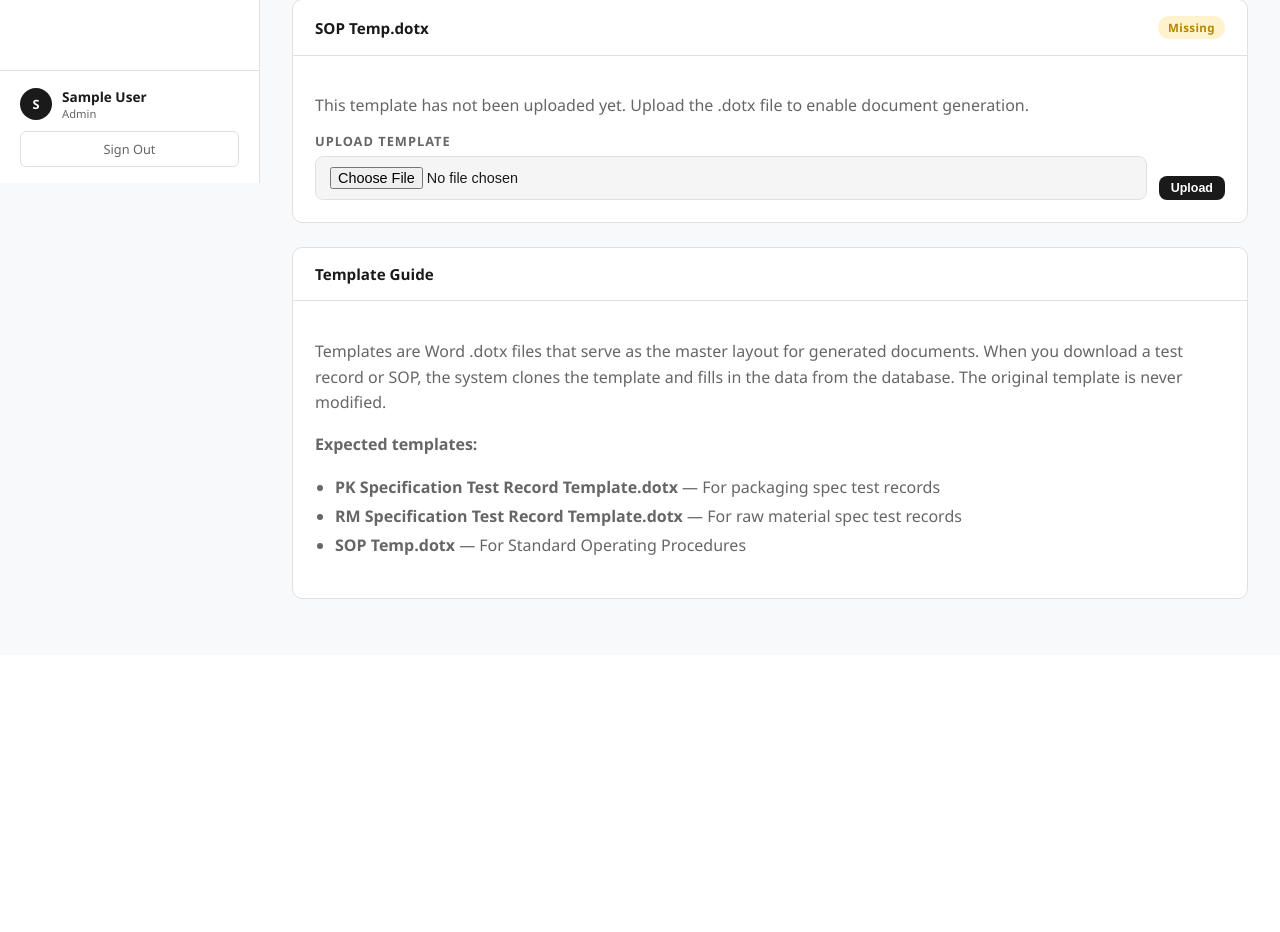
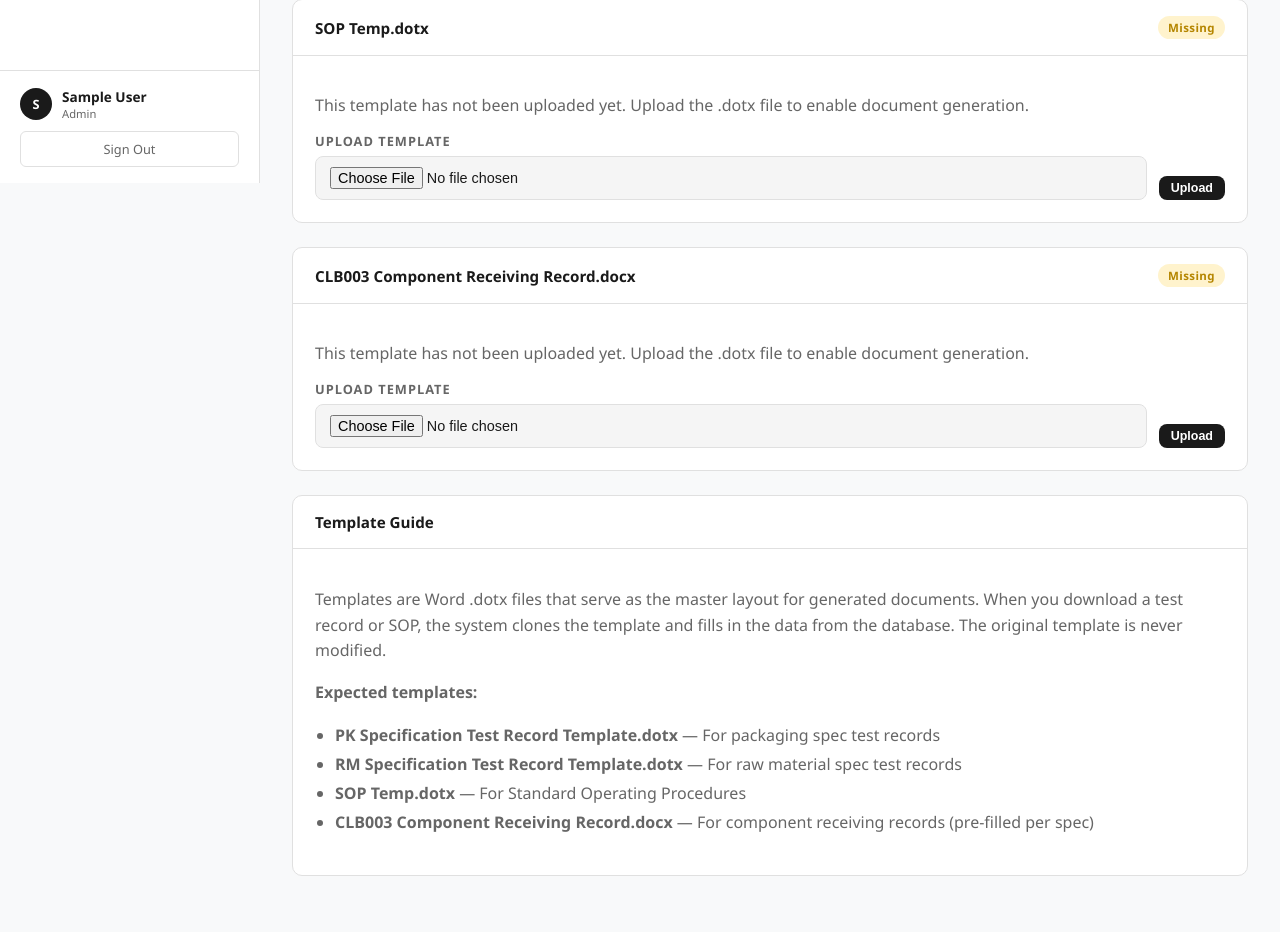
Before and after one commit to zingerclub13/club13-gmp-toolkit, a Flask app: page /settings/templates in a window 1280 px wide. Shown: the part 617-1549 px from the top of the page. Before the commit the page ends 1216 px from the top, so only its background shows below. Run offline with Flask 3, Linux system fonts and the light colour scheme; the visitor is signed in with stand-in values (Sample User, id 1).

Commit message:
Add Component Receiving Record (CLB003) generation from PK/RM spec detail pages

```diff
--- a/app.py
+++ b/app.py
@@ -504,11 +504,12 @@ def pk_spec_detail(spec_id):
         "SELECT * FROM pk_test_parameters WHERE spec_id = ? ORDER BY sort_order", (spec_id,)
     ).fetchall()
     has_template = os.path.exists(os.path.join(TEMPLATE_DIR, "PK Specification Test Record Template.dotx"))
+    has_crr_template = os.path.exists(os.path.join(TEMPLATE_DIR, "CLB003 Component Receiving Record.docx"))
     attachments = db.execute(
         "SELECT a.*, u.full_name as uploader_name FROM spec_attachments a LEFT JOIN users u ON a.uploaded_by = u.id WHERE a.spec_type = 'pk' AND a.spec_id = ? ORDER BY a.created_at",
         (spec_id,),
     ).fetchall()
-    return render_template("packaging_spec_detail.html", spec=spec, parameters=parameters, has_template=has_template, attachments=attachments)
+    return render_template("packaging_spec_detail.html", spec=spec, parameters=parameters, has_template=has_template, has_crr_template=has_crr_template, attachments=attachments)
 
 
 @app.route("/packaging-specs/<int:spec_id>/delete", methods=["POST"])
@@ -544,6 +545,29 @@ def pk_spec_download(spec_id):
     db.execute(
         "INSERT INTO document_log (doc_type, doc_id, action, filename, user_id) VALUES (?, ?, ?, ?, ?)",
         ("pk_spec", spec_id, "download", filename, session["user_id"]),
+    )
+    db.commit()
+    return send_file(output_path, as_attachment=True, download_name=filename)
+
+
+@app.route("/packaging-specs/<int:spec_id>/receiving-record")
+@login_required
+def pk_receiving_record(spec_id):
+    from doc_generator import generate_receiving_record
+    db = get_db()
+    spec = db.execute("SELECT * FROM packaging_specs WHERE id = ?", (spec_id,)).fetchone()
+    if not spec:
+        flash("Specification not found.", "danger")
+        return redirect(url_for("pk_specs_list"))
+    template_path = os.path.join(TEMPLATE_DIR, "CLB003 Component Receiving Record.docx")
+    if not os.path.exists(template_path):
+        flash("Receiving record template not uploaded. Go to Settings > Templates.", "danger")
+        return redirect(url_for("pk_spec_detail", spec_id=spec_id))
+    output_path = generate_receiving_record(template_path, spec, "pk")
+    filename = f"PK-{spec['spec_number']}-Receiving-Record.docx"
+    db.execute(
+        "INSERT INTO document_log (doc_type, doc_id, action, filename, user_id) VALUES (?, ?, ?, ?, ?)",
+        ("pk_receiving", spec_id, "download", filename, session["user_id"]),
     )
     db.commit()
     return send_file(output_path, as_attachment=True, download_name=filename)
@@ -671,11 +695,12 @@ def rm_spec_detail(spec_id):
         "SELECT * FROM rm_test_parameters WHERE spec_id = ? ORDER BY sort_order", (spec_id,)
     ).fetchall()
     has_template = os.path.exists(os.path.join(TEMPLATE_DIR, "RM Specification Test Record Template.dotx"))
+    has_crr_template = os.path.exists(os.path.join(TEMPLATE_DIR, "CLB003 Component Receiving Record.docx"))
     attachments = db.execute(
         "SELECT a.*, u.full_name as uploader_name FROM spec_attachments a LEFT JOIN users u ON a.uploaded_by = u.id WHERE a.spec_type = 'rm' AND a.spec_id = ? ORDER BY a.created_at",
         (spec_id,),
     ).fetchall()
-    return render_template("raw_material_spec_detail.html", spec=spec, parameters=parameters, has_template=has_template, attachments=attachments)
+    return render_template("raw_material_spec_detail.html", spec=spec, parameters=parameters, has_template=has_template, has_crr_template=has_crr_template, attachments=attachments)
 
 
 @app.route("/raw-material-specs/<int:spec_id>/delete", methods=["POST"])
@@ -716,6 +741,29 @@ def rm_spec_download(spec_id):
     db.execute(
         "INSERT INTO document_log (doc_type, doc_id, action, filename, user_id) VALUES (?, ?, ?, ?, ?)",
         ("rm_spec", spec_id, "download", filename, session["user_id"]),
+    )
+    db.commit()
+    return send_file(output_path, as_attachment=True, download_name=filename)
+
+
+@app.route("/raw-material-specs/<int:spec_id>/receiving-record")
+@login_required
+def rm_receiving_record(spec_id):
+    from doc_generator import generate_receiving_record
+    db = get_db()
+    spec = db.execute("SELECT * FROM raw_material_specs WHERE id = ?", (spec_id,)).fetchone()
+    if not spec:
+        flash("Specification not found.", "danger")
+        return redirect(url_for("rm_specs_list"))
+    template_path = os.path.join(TEMPLATE_DIR, "CLB003 Component Receiving Record.docx")
+    if not os.path.exists(template_path):
+        flash("Receiving record template not uploaded. Go to Settings > Templates.", "danger")
+        return redirect(url_for("rm_spec_detail", spec_id=spec_id))
+    output_path = generate_receiving_record(template_path, spec, "rm")
+    filename = f"RM-{spec['spec_number']}-Receiving-Record.docx"
+    db.execute(
+        "INSERT INTO document_log (doc_type, doc_id, action, filename, user_id) VALUES (?, ?, ?, ?, ?)",
+        ("rm_receiving", spec_id, "download", filename, session["user_id"]),
     )
     db.commit()
     return send_file(output_path, as_attachment=True, download_name=filename)
@@ -1031,6 +1079,7 @@ ALLOWED_TEMPLATE_NAMES = {
     "pk_template": "PK Specification Test Record Template.dotx",
     "rm_template": "RM Specification Test Record Template.dotx",
     "sop_template": "SOP Temp.dotx",
+    "crr_template": "CLB003 Component Receiving Record.docx",
 }
 
 
--- a/templates/packaging_spec_detail.html
+++ b/templates/packaging_spec_detail.html
@@ -11,6 +11,9 @@
         <a href="{{ url_for('pk_spec_download', spec_id=spec.id) }}" class="btn btn-primary">⬇ Download Test Record</a>
         {% else %}
         <span class="btn btn-outline" style="opacity:0.5;cursor:not-allowed;" title="Upload PK template in Settings first">⬇ Template Missing</span>
+        {% endif %}
+        {% if has_crr_template %}
+        <a href="{{ url_for('pk_receiving_record', spec_id=spec.id) }}" class="btn btn-outline">⬇ Receiving Record</a>
         {% endif %}
         <a href="{{ url_for('pk_spec_edit', spec_id=spec.id) }}" class="btn btn-outline">Edit</a>
         {% if session.get('role') in ('admin', 'manager') %}
--- a/templates/raw_material_spec_detail.html
+++ b/templates/raw_material_spec_detail.html
@@ -11,6 +11,9 @@
         <a href="{{ url_for('rm_spec_download', spec_id=spec.id) }}" class="btn btn-primary">⬇ Download Test Record</a>
         {% else %}
         <span class="btn btn-outline" style="opacity:0.5;cursor:not-allowed;" title="Upload RM template in Settings first">⬇ Template Missing</span>
+        {% endif %}
+        {% if has_crr_template %}
+        <a href="{{ url_for('rm_receiving_record', spec_id=spec.id) }}" class="btn btn-outline">⬇ Receiving Record</a>
         {% endif %}
         <a href="{{ url_for('rm_spec_edit', spec_id=spec.id) }}" class="btn btn-outline">Edit</a>
         {% if session.get('role') in ('admin', 'manager') %}
--- a/templates/template_settings.html
+++ b/templates/template_settings.html
@@ -51,6 +51,7 @@
             <li><strong>PK Specification Test Record Template.dotx</strong> — For packaging spec test records</li>
             <li><strong>RM Specification Test Record Template.dotx</strong> — For raw material spec test records</li>
             <li><strong>SOP Temp.dotx</strong> — For Standard Operating Procedures</li>
+            <li><strong>CLB003 Component Receiving Record.docx</strong> — For component receiving records (pre-filled per spec)</li>
         </ul>
     </div>
 </div>
```
Also changed, not shown: doc_generator.py (+56 -0 lines), 1 other file.
